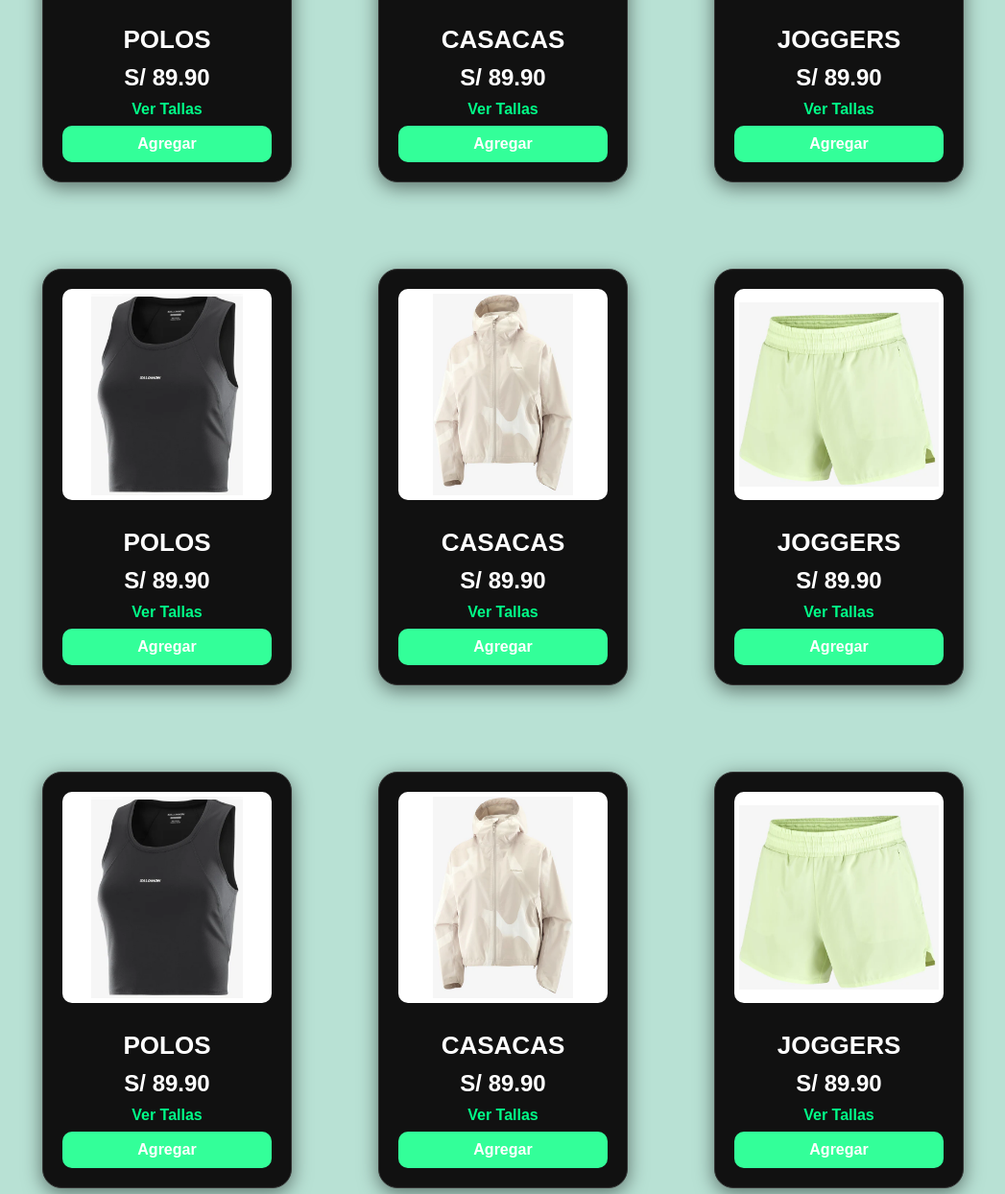
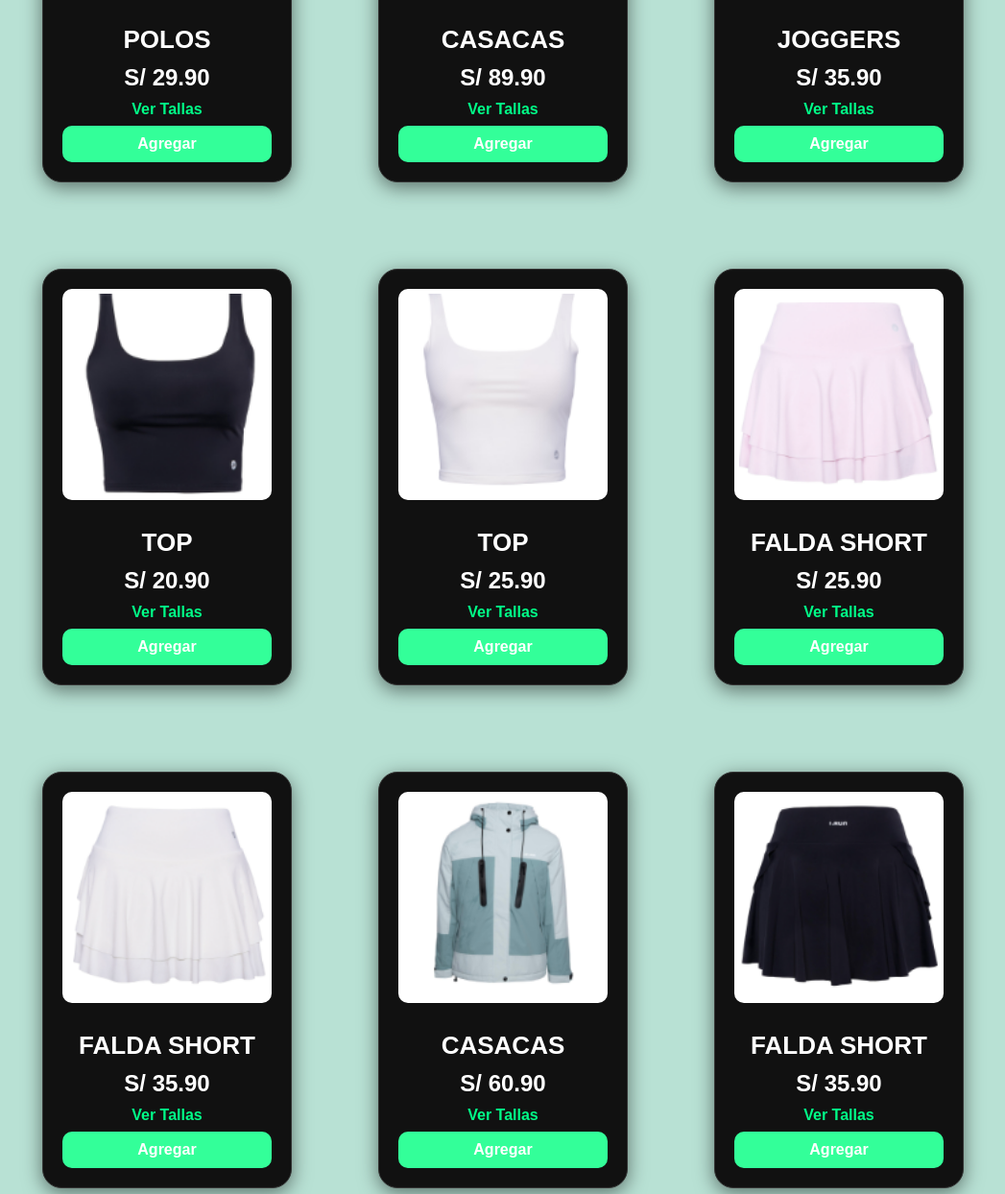
Before and after one commit to HuancasZuleika/PROYECTO-TALLER-WEB, a website: page avance01/carpetas/public_html/Pag.Principal/indexPag.html in a window 1280 px wide. Shown: the part 1136-2380 px from the top of the page at 96% size, without its empty margins (116-1163 px from the left). Drawn offline with nearby package versions, Linux system fonts and the light colour scheme; files whose address does not match are found by name.

Commit message:
modificacion de la vestimenta

```diff
--- a/avance01/carpetas/public_html/Pag.Principal/indexPag.html
+++ b/avance01/carpetas/public_html/Pag.Principal/indexPag.html
@@ -60,7 +60,7 @@ Click nbfs://nbhost/SystemFileSystem/Templates/ClientSide/html.html to edit this
                     <img src="imagen/polo negro.png" alt="POLOS"/>
                     <h3>POLOS</h3>
 
-                    <h2>S/ 89.90</h2>
+                    <h2>S/ 29.90</h2>
                     <a href="tabla_tallas/index.html" class="btn-enlace">Ver Tallas</a>
                     <button>Agregar</button>
                 </div>
@@ -74,53 +74,49 @@ Click nbfs://nbhost/SystemFileSystem/Templates/ClientSide/html.html to edit this
                 <div class="tarjeta-categoria">
                     <img src="imagen/short.png" alt="SHORT"/>
                     <h3>JOGGERS</h3>
-                    <h2>S/ 89.90</h2>
+                    <h2>S/ 35.90</h2>
                     <a href="tabla_tallas/index.html" class="btn-enlace">Ver Tallas</a>
                     <button>Agregar</button>
                 </div>
                 <div class="tarjeta-categoria">
-                    <img src="imagen/polo negro.png" alt="POLOS"/>
-                    <h3>POLOS</h3>
-                    <h2>S/ 89.90</h2>
+                    <img src="imagen/TOP NEGRO.png" alt="TOP"/>
+                    <h3>TOP</h3>
+                    <h2>S/ 20.90</h2>
                     <a href="tabla_tallas/index.html" class="btn-enlace">Ver Tallas</a>
                     <button>Agregar</button>
                 </div>
                 <div class="tarjeta-categoria">
-                    <img src="imagen/casaca.png" alt="CASACA"/>
-                    <h3>CASACAS</h3>
-
-                    <h2>S/ 89.90</h2>
+                    <img src="imagen/top blanco.png" alt="TOP"/>
+                    <h3>TOP</h3>
+                    <h2>S/ 25.90</h2>
                     <a href="tabla_tallas/index.html" class="btn-enlace">Ver Tallas</a>
                     <button>Agregar</button>
                 </div>
                 <div class="tarjeta-categoria">
-                    <img src="imagen/short.png" alt="SHORT"/>
-                    <h3>JOGGERS</h3>
-
-                    <h2>S/ 89.90</h2>
+                    <img src="imagen/falda rosita .png" alt="FALDA SHORT"/>
+                    <h3> FALDA SHORT</h3>
+                    <h2>S/ 25.90</h2>
                     <a href="tabla_tallas/index.html" class="btn-enlace">Ver Tallas</a>
                     <button>Agregar</button>
                 </div>
                 <div class="tarjeta-categoria">
-                    <img src="imagen/polo negro.png" alt="POLOS"/>
-                    <h3>POLOS</h3>
-
-                    <h2>S/ 89.90</h2>
+                    <img src="imagen/short falda.png" alt="FALDA SHORT"/>
+                    <h3>FALDA SHORT </h3>
+                    <h2>S/ 35.90</h2>
                     <a href="tabla_tallas/index.html" class="btn-enlace">Ver Tallas</a>
                     <button>Agregar</button>
                 </div>
                 <div class="tarjeta-categoria">
-                    <img src="imagen/casaca.png" alt="CASACA"/>
+                    <img src="imagen/casacas.png" alt="CASACA"/>
                     <h3>CASACAS</h3>
-                    <h2>S/ 89.90</h2>
+                    <h2>S/ 60.90</h2>
                     <a href="tabla_tallas/index.html" class="btn-enlace">Ver Tallas</a>
                     <button>Agregar</button>
                 </div>
                 <div class="tarjeta-categoria">
-                    <img src="imagen/short.png" alt="SHORT"/>
-                    <h3>JOGGERS</h3>
-
-                    <h2>S/ 89.90</h2>
+                    <img src="imagen/falda negra.png" alt="FALDA SHORT"/>
+                    <h3>FALDA SHORT</h3>
+                    <h2>S/ 35.90</h2>
                     <a href="tabla_tallas/index.html" class="btn-enlace">Ver Tallas</a>
                     <button>Agregar</button>
                 </div>
```
Also changed, not shown: avance01/carpetas/public_html/Pag.Principal/imagen/TOP NEGRO.png (added), avance01/carpetas/public_html/Pag.Principal/imagen/casacas.png (added), avance01/carpetas/public_html/Pag.Principal/imagen/falda negra.png (added), avance01/carpetas/public_html/Pag.Principal/imagen/falda rosita .png (added), avance01/carpetas/public_html/Pag.Principal/imagen/polo blanco .png (added), avance01/carpetas/public_html/Pag.Principal/imagen/short falda.png (added), avance01/carpetas/public_html/Pag.Principal/imagen/short negro .png (added), avance01/carpetas/public_html/Pag.Principal/imagen/short rosado.png (added), avance01/carpetas/public_html/Pag.Principal/imagen/top blanco.png (added).
